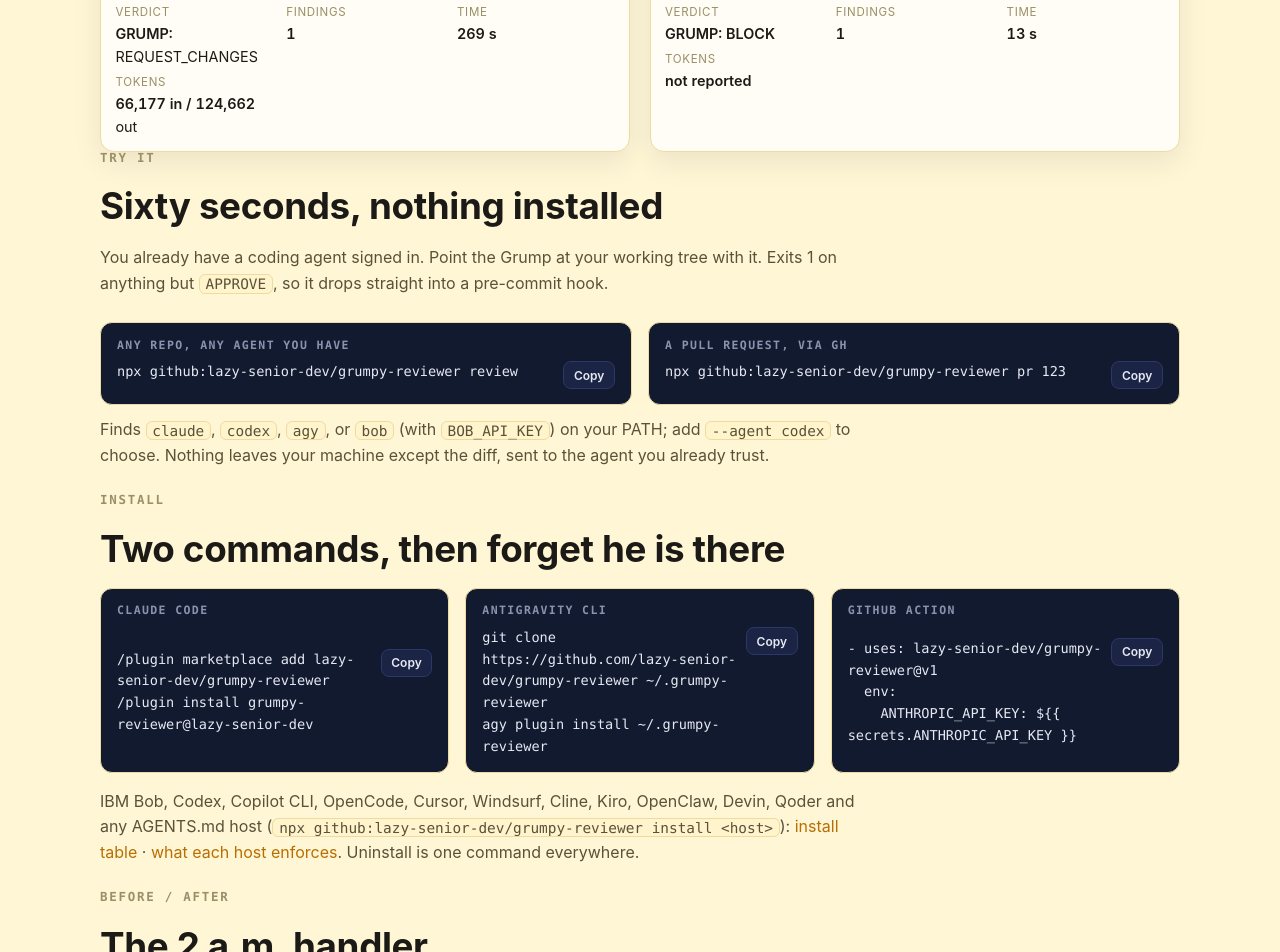
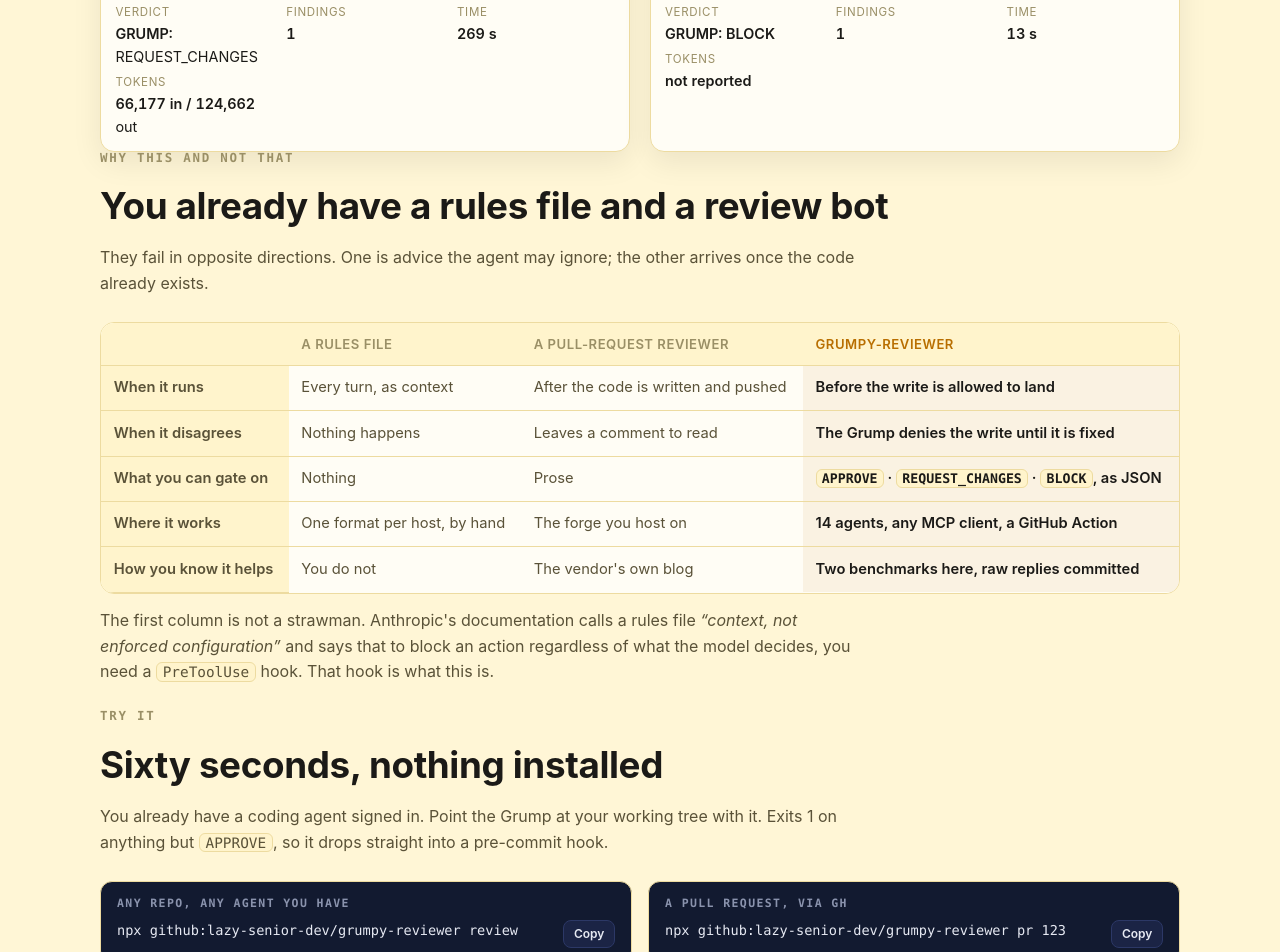
Before and after one commit to lazy-senior-dev/grumpy-reviewer, a website: page docs/index.html in a window 1280 px wide. Shown: the part 2380-3332 px from the top of the page. Drawn offline with Linux system fonts and the light colour scheme.

Commit message:
docs: the comparison a sceptical reader makes anyway
A rules file and a pull-request bot are the two things a reader already
has, and they fail in opposite directions: one is advice the agent may
ignore, the other arrives after the code exists. The table says so, with
the vendor's own wording that a rules file is context and not enforced
configuration, so the first column cannot be read as a strawman.

```diff
--- a/docs/assets/site.css
+++ b/docs/assets/site.css
@@ -194,3 +194,10 @@
 .legend div { display: flex; gap: .5rem; align-items: baseline; }
 .legend dt { flex: 0 0 auto; font: 600 .72rem/1.5 var(--mono); letter-spacing: .06em; text-transform: uppercase; color: var(--faint); }
 .legend dd { margin: 0; font-size: .88rem; color: var(--muted); }
+
+/* the comparison */
+.compare th:first-child { text-align: left; color: var(--muted); font-weight: 600; white-space: nowrap; }
+.compare thead th { text-align: left; font-size: .82rem; letter-spacing: .04em; text-transform: uppercase; color: var(--faint); }
+.compare thead th:last-child { color: var(--accent); }
+.compare td { vertical-align: top; color: var(--muted); }
+.compare td.yes { color: var(--text); font-weight: 600; background: color-mix(in srgb, var(--accent) 8%, transparent); }
--- a/docs/index.html
+++ b/docs/index.html
@@ -19,7 +19,7 @@
 <meta name="twitter:image" content="https://lazy-senior-dev.github.io/grumpy-reviewer/assets/social-card.png">
 <meta name="theme-color" content="#fff6d6">
 <!-- Custom domain: create a CNAME file containing only the bare domain in this Pages folder, then set it under Settings > Pages. -->
-<link rel="stylesheet" href="assets/site.css?v=7445d8be">
+<link rel="stylesheet" href="assets/site.css?v=be39df91">
 </head>
 <body>
 <header class="top">
@@ -349,6 +349,23 @@
     <figure class="rec"><img src="assets/recordings/agy.gif" loading="lazy" width="1000" height="310" alt="Terminal recording of the Grump reviewing a staged diff with Antigravity CLI: GRUMP: REQUEST_CHANGES"><figcaption><strong>Antigravity CLI</strong><dl><div><dt>Verdict</dt><dd>GRUMP: REQUEST_CHANGES</dd></div><div><dt>Findings</dt><dd>1</dd></div><div><dt>Time</dt><dd>269 s</dd></div><div><dt>Tokens</dt><dd>66,177 in / 124,662 out</dd></div></dl></figcaption></figure>
     <figure class="rec"><img src="assets/recordings/bob.gif" loading="lazy" width="1000" height="310" alt="Terminal recording of the Grump reviewing a staged diff with IBM Bob Shell: GRUMP: BLOCK"><figcaption><strong>IBM Bob Shell</strong><dl><div><dt>Verdict</dt><dd>GRUMP: BLOCK</dd></div><div><dt>Findings</dt><dd>1</dd></div><div><dt>Time</dt><dd>13 s</dd></div><div><dt>Tokens</dt><dd>not reported</dd></div></dl></figcaption></figure>
   </div>
+</section>
+
+<section class="wrap reveal" id="why">
+  <div class="eyebrow">Why this and not that</div>
+  <h2>You already have a rules file and a review bot</h2>
+  <p class="sub">They fail in opposite directions. One is advice the agent may ignore; the other arrives once the code already exists.</p>
+  <div class="table-wrap"><table class="compare">
+    <thead><tr><th></th><th>A rules file</th><th>A pull-request reviewer</th><th>grumpy-reviewer</th></tr></thead>
+    <tbody>
+      <tr><th>When it runs</th><td>Every turn, as context</td><td>After the code is written and pushed</td><td class="yes">Before the write is allowed to land</td></tr>
+      <tr><th>When it disagrees</th><td>Nothing happens</td><td>Leaves a comment to read</td><td class="yes">The Grump denies the write until it is fixed</td></tr>
+      <tr><th>What you can gate on</th><td>Nothing</td><td>Prose</td><td class="yes"><code>APPROVE</code> · <code>REQUEST_CHANGES</code> · <code>BLOCK</code>, as JSON</td></tr>
+      <tr><th>Where it works</th><td>One format per host, by hand</td><td>The forge you host on</td><td class="yes">14 agents, any MCP client, a GitHub Action</td></tr>
+      <tr><th>How you know it helps</th><td>You do not</td><td>The vendor's own blog</td><td class="yes">Two benchmarks here, raw replies committed</td></tr>
+    </tbody>
+  </table></div>
+  <p class="sub" style="margin-top:.9rem">The first column is not a strawman. Anthropic's documentation calls a rules file <em>&ldquo;context, not enforced configuration&rdquo;</em> and says that to block an action regardless of what the model decides, you need a <code>PreToolUse</code> hook. That hook is what this is.</p>
 </section>
 
 <section class="wrap reveal" id="try">
```
Also changed, not shown: README.md.
